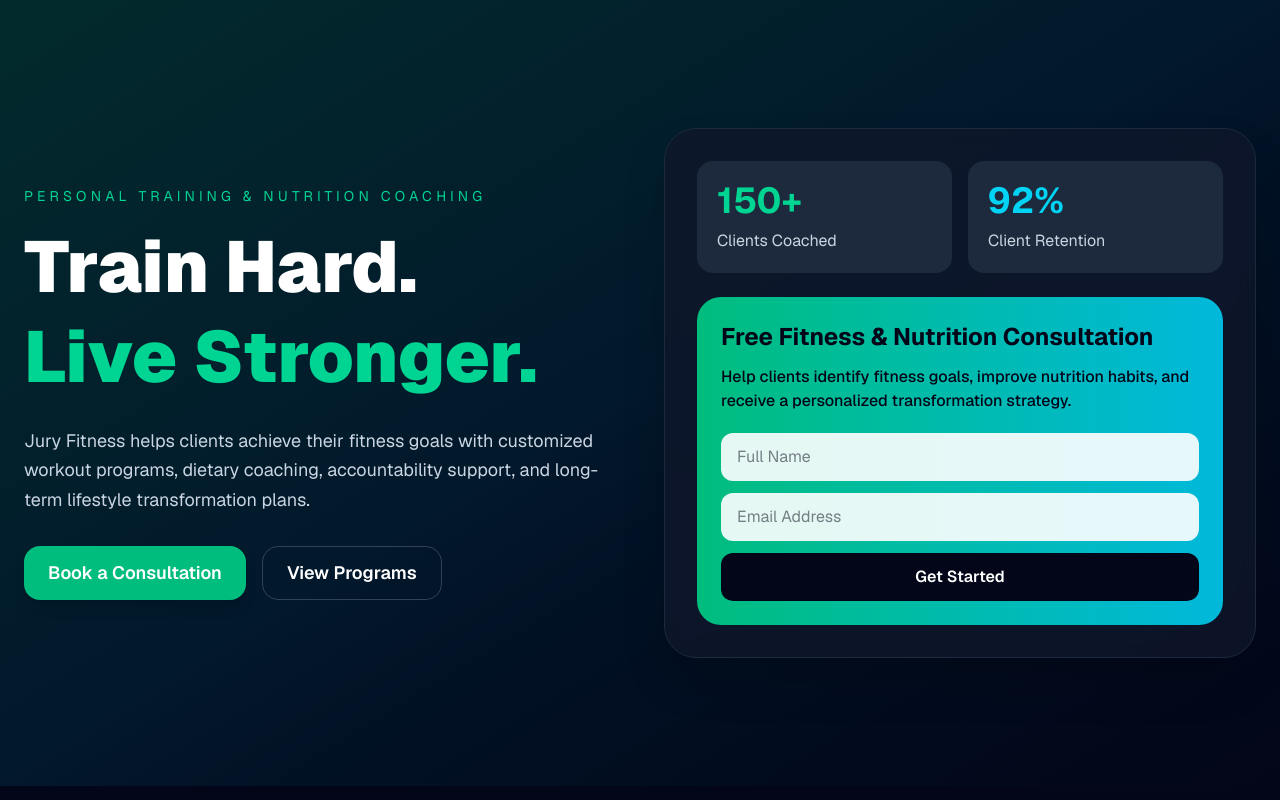
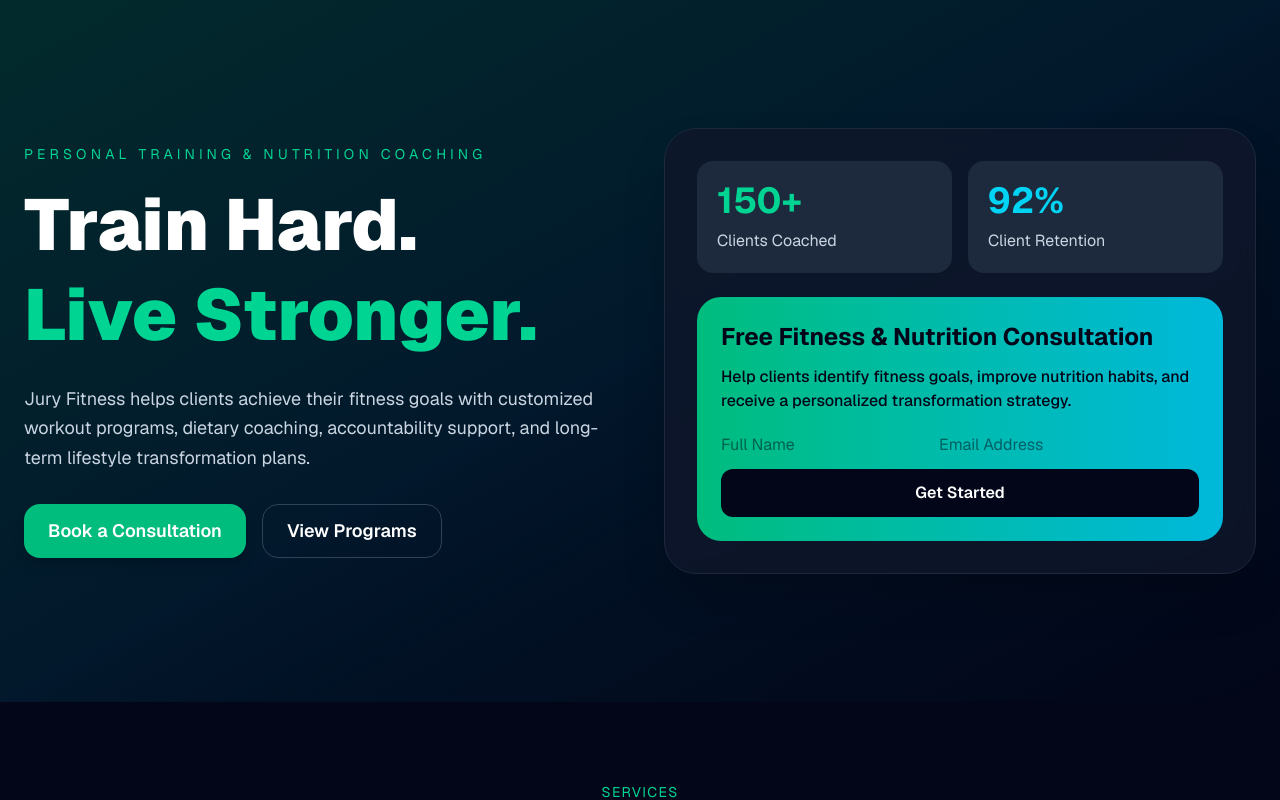
Before and after one commit to bradenjury06-debug/jury-fitness, a Next.js app: page / in a window 1280 px wide. Shown: the top 800 px of the page. Built offline with nearby package versions, Linux system fonts and the light colour scheme.

Commit message:
Added working contact form

```diff
--- a/app/page.tsx
+++ b/app/page.tsx
@@ -119,16 +119,22 @@
                     Help clients identify fitness goals, improve nutrition habits, and receive a personalized transformation strategy.
                   </p>
 
-                  <form className="space-y-3">
+                  <form
+  action="https://formspree.io/f/xlgzkgze"
+  method="POST"
+  className="space-y-3"
+>
                     <input
                       type="text"
+                      name="name"
                       placeholder="Full Name"
-                      className="w-full rounded-xl px-4 py-3 bg-white/90 outline-none"
+
                     />
                     <input
                       type="email"
+                      name="email"
                       placeholder="Email Address"
-                      className="w-full rounded-xl px-4 py-3 bg-white/90 outline-none"
+
                     />
                     <button className="w-full bg-slate-950 text-white py-3 rounded-xl font-semibold hover:bg-slate-800 transition">
                       Get Started
```
